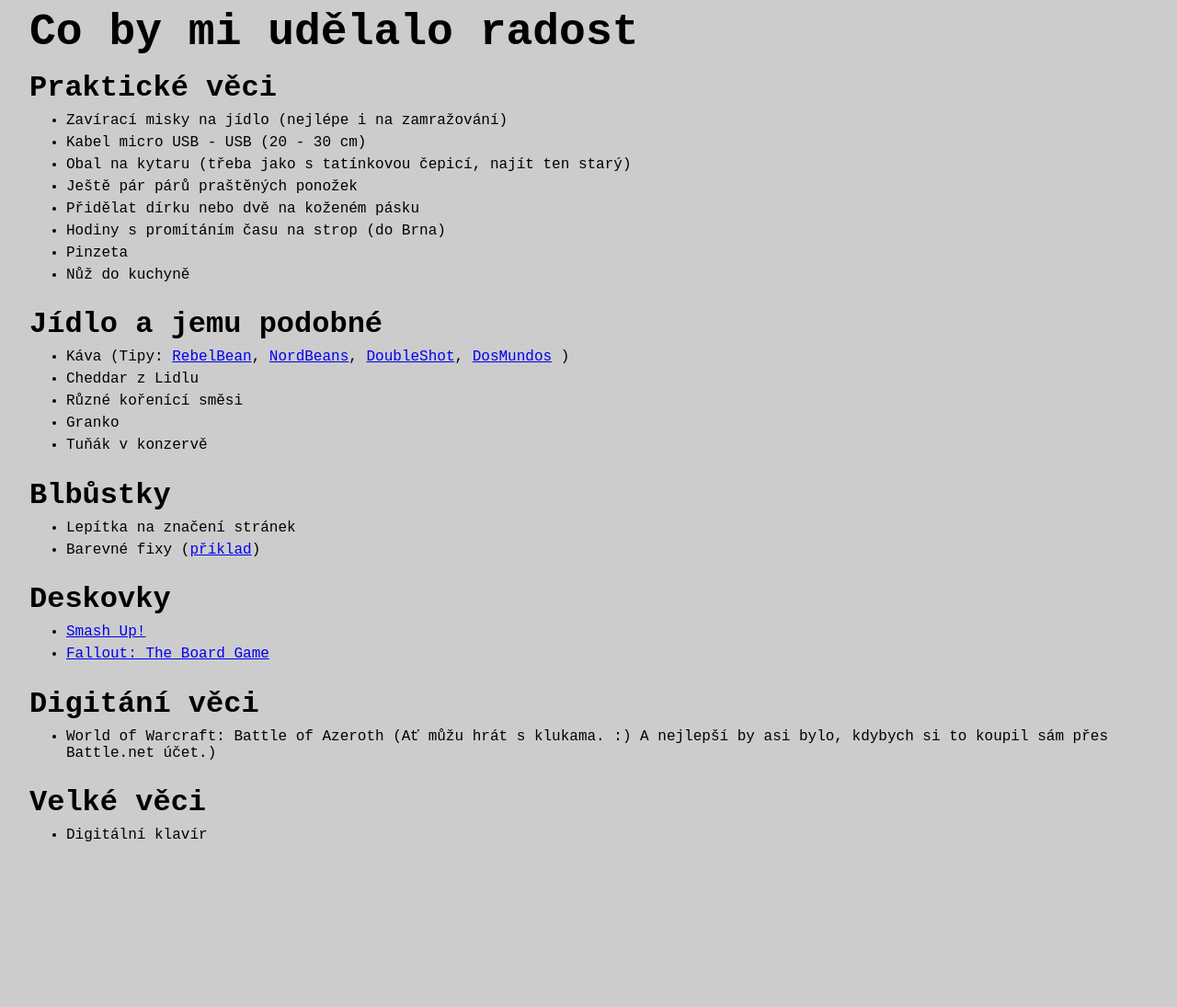
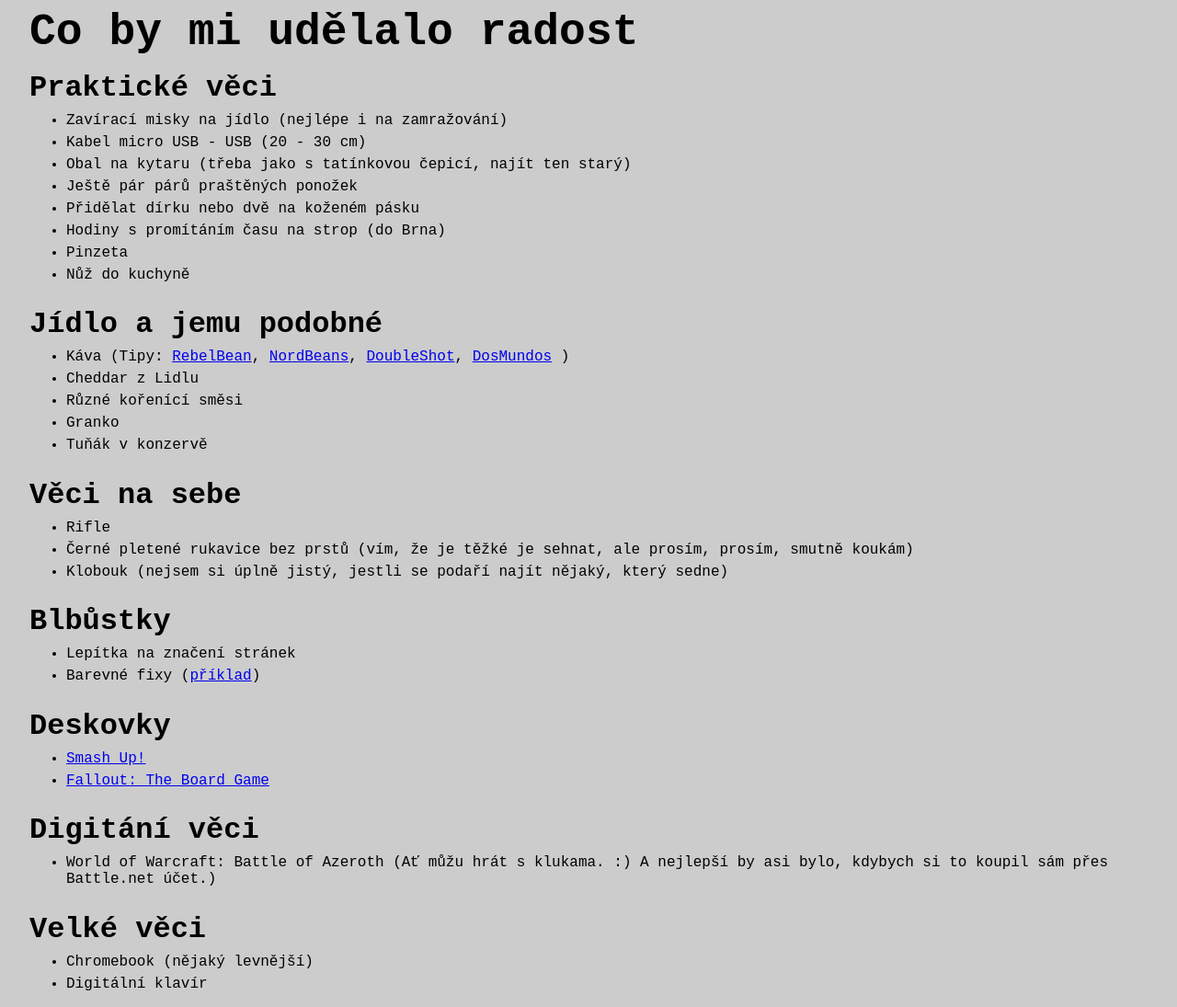
Before and after one commit to Martin-Reha/Martin-Reha.github.io, a plain HTML site: page index.html in a window 1280 px wide. Shown: the whole page at 92% size. Before the commit the page ends 933 px from the top, so only its background shows below. Drawn offline with Linux system fonts and the light colour scheme.

Commit message:
obleceni

```diff
--- a/index.html
+++ b/index.html
@@ -30,6 +30,12 @@
 			<li>Granko</li>
 			<li>Tuňák v konzervě</li>
 		</ul>
+		<h2>Věci na sebe</h2>
+		<ul>
+			<li>Rifle</li>
+			<li>Černé pletené rukavice bez prstů (vím, že je těžké je sehnat, ale prosím, prosím, smutně koukám)</li>
+			<li>Klobouk (nejsem si úplně jistý, jestli se podaří najít nějaký, který sedne)</li>
+		</ul>
 		<h2>Blbůstky</h2>
 		<ul>
 			<li>Lepítka na značení stránek</li>
@@ -48,6 +54,7 @@
         </ul>
 		<h2>Velké věci</h2>
 		<ul>
+			<li>Chromebook (nějaký levnější)</li>
 			<li>Digitální klavír</li>
 	</body>
 </html>
```
